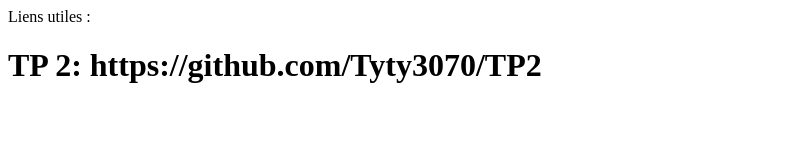
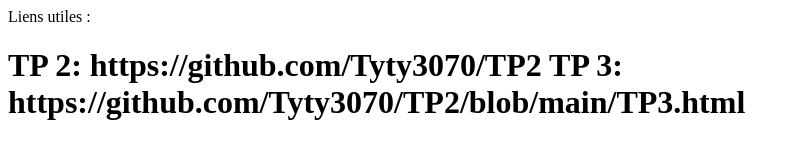
Before and after one commit to Tyty3070/TP2, a plain HTML site: page index.html in a window 1280 px wide. Shown: the whole page, without its empty margins (0-800 px from the left). Drawn offline with Linux system fonts and the light colour scheme.

Commit message:
Add link to TP 3 in index.html

```diff
--- a/index.html
+++ b/index.html
@@ -10,5 +10,6 @@
 </body>
     <h1>
         TP 2: https://github.com/Tyty3070/TP2
+        TP 3: https://github.com/Tyty3070/TP2/blob/main/TP3.html
     </h1>
 </html>
```
